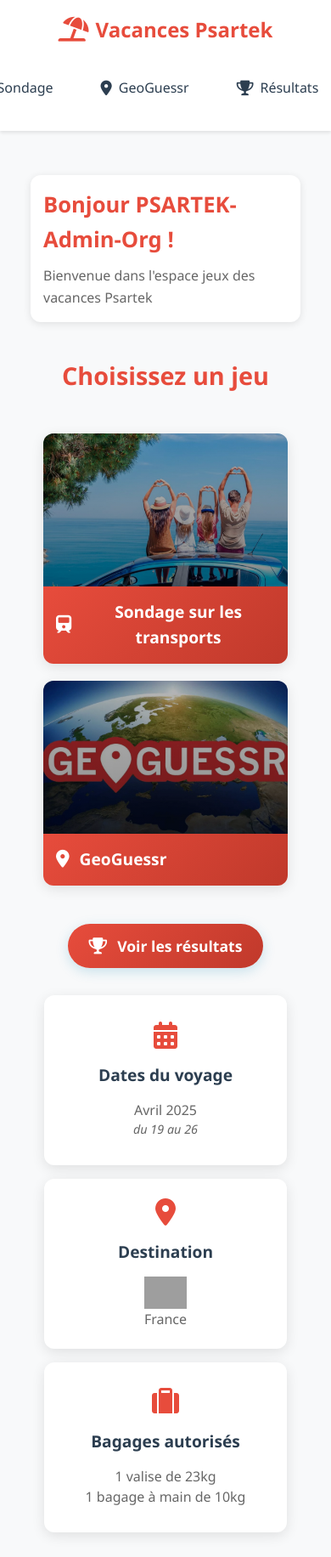
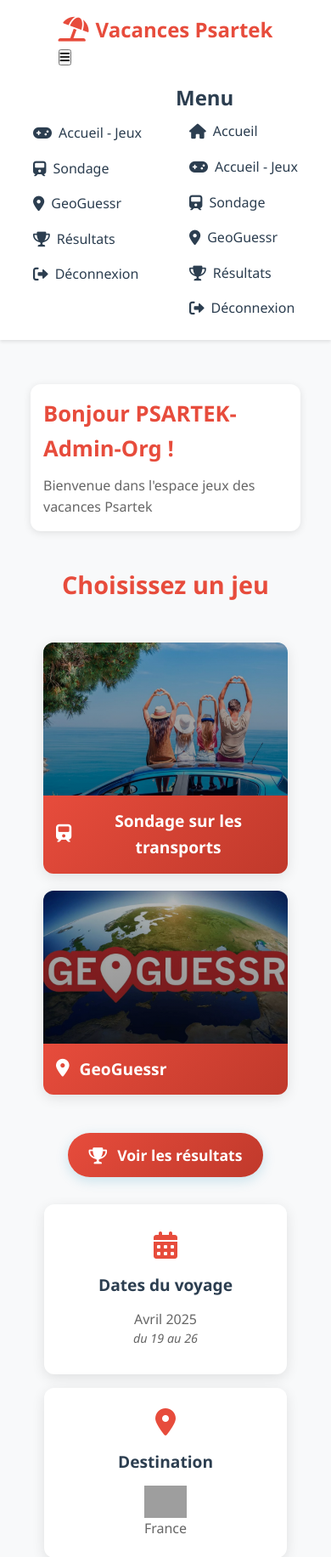
Before and after one commit to AlistairL1/psartek, a Django app: page /games/ in a window 390 px wide; the page is wider, and only the part inside the window is pictured. Shown: the top 1832 px of that part at 85% size. Run offline with Django 5.2, Linux system fonts and the light colour scheme; a user stored in the database is signed in; grey boxes are pictures that could not be loaded.

Commit message:
Adaptation pour mobile

```diff
--- a/games/templates/games/base.html
+++ b/games/templates/games/base.html
@@ -18,8 +18,12 @@
                     <i class="fas fa-umbrella-beach"></i>
                     Vacances Psartek
                 </a>
+                <button class="hamburger-menu" aria-label="Menu">
+                    <i class="fas fa-bars"></i>
+                </button>
             </div>
             <div class="nav-right">
+                <div class="desktop-menu">
                     {% if user.is_authenticated %}
                         <a href="{% url 'game_home' %}" class="nav-link">
                             <i class="fas fa-gamepad"></i>
@@ -48,6 +52,45 @@
                         </a>
                     {% endif %}
                 </div>
+                <div class="mobile-menu">
+                    <div class="mobile-menu-header">
+                        <h2>Menu</h2>
+                    </div>
+                    <div class="mobile-menu-content">
+                        <a href="{% url 'users_home' %}" class="nav-link">
+                            <i class="fas fa-home"></i>
+                            Accueil
+                        </a>
+                        {% if user.is_authenticated %}
+                            <a href="{% url 'game_home' %}" class="nav-link">
+                                <i class="fas fa-gamepad"></i>
+                                Accueil - Jeux
+                            </a>
+                            <a href="{% url 'poll' %}" class="nav-link">
+                                <i class="fas fa-train"></i>
+                                Sondage
+                            </a>
+                            <a href="{% url 'map_guess' %}" class="nav-link">
+                                <i class="fas fa-map-marker-alt"></i>
+                                GeoGuessr
+                            </a>
+                            <a href="{% url 'results' %}" class="nav-link">
+                                <i class="fas fa-trophy"></i>
+                                Résultats
+                            </a>
+                            <a href="{% url 'logout' %}" class="nav-link">
+                                <i class="fas fa-sign-out-alt"></i>
+                                Déconnexion
+                            </a>
+                        {% else %}
+                            <a href="{% url 'login' %}" class="nav-link">
+                                <i class="fas fa-sign-in-alt"></i>
+                                Connexion
+                            </a>
+                        {% endif %}
+                    </div>
+                </div>
+            </div>
         </nav>
     </header>
 
@@ -71,5 +114,18 @@
     </footer>
 
     {% block extra_js %}{% endblock %}
+    <script>
+        document.addEventListener('DOMContentLoaded', function() {
+            const hamburger = document.querySelector('.hamburger-menu');
+            const mobileMenu = document.querySelector('.mobile-menu');
+            const body = document.body;
+
+            hamburger.addEventListener('click', function() {
+                mobileMenu.classList.toggle('active');
+                hamburger.classList.toggle('active');
+                body.classList.toggle('menu-open');
+            });
+        });
+    </script>
 </body>
 </html>
```
Also changed, not shown: games/static/css/base.css (+111 -8 lines). Lines whose indentation alone changed are shown as unchanged.
